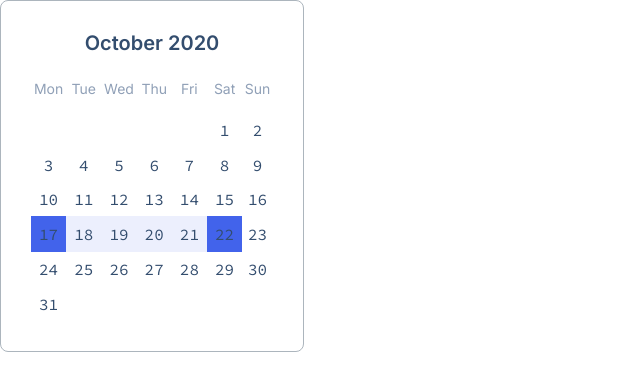
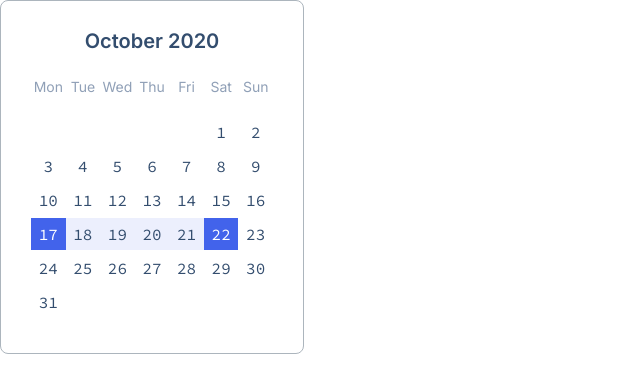
Before and after one commit to js-tasks-ru/htmlcss-20230530_julnbul, a website: page 05-lection3/03-calendar/index.html in a window 1280 px wide. Shown: the whole page, without its empty margins (0-640 px from the left). Drawn offline with Linux system fonts and the light colour scheme.

Commit message:
fix calendar

```diff
--- a/05-lection3/03-calendar/calendar.css
+++ b/05-lection3/03-calendar/calendar.css
@@ -4,7 +4,7 @@
   border-radius: 8px;
   width: 100%;
   max-width: 304px;
-  padding: 30px;
+  padding: 28px 30px 34px;
   font-family: 'Inter';
   text-align: center;
 }
@@ -32,7 +32,6 @@
   grid-template-columns: repeat(7, 1fr);
   grid-template-rows: repeat(7, 1fr);
   align-items: center;
-  justify-items: center;
 }
 
 .calendar__item {
@@ -42,6 +41,7 @@
   font-size: 16px;
   line-height: 20px;
   color: #334D6E;
+  padding: 6px 4px;
 }
 
 .calendar__item_day {
@@ -50,14 +50,14 @@
   font-size: 14px;
   line-height: 20px;
   color: #90A0B7;
+  padding: 0px 0px 18px;
 }
 
 .calendar__item_number-blue {
+  color: var(--white);
   background: #4263EB;
-  padding: 8px;
 }
 
 .calendar__item_number {
   background: rgb(160, 177, 245, 0.2);
-  padding: 8px;
 }
```
